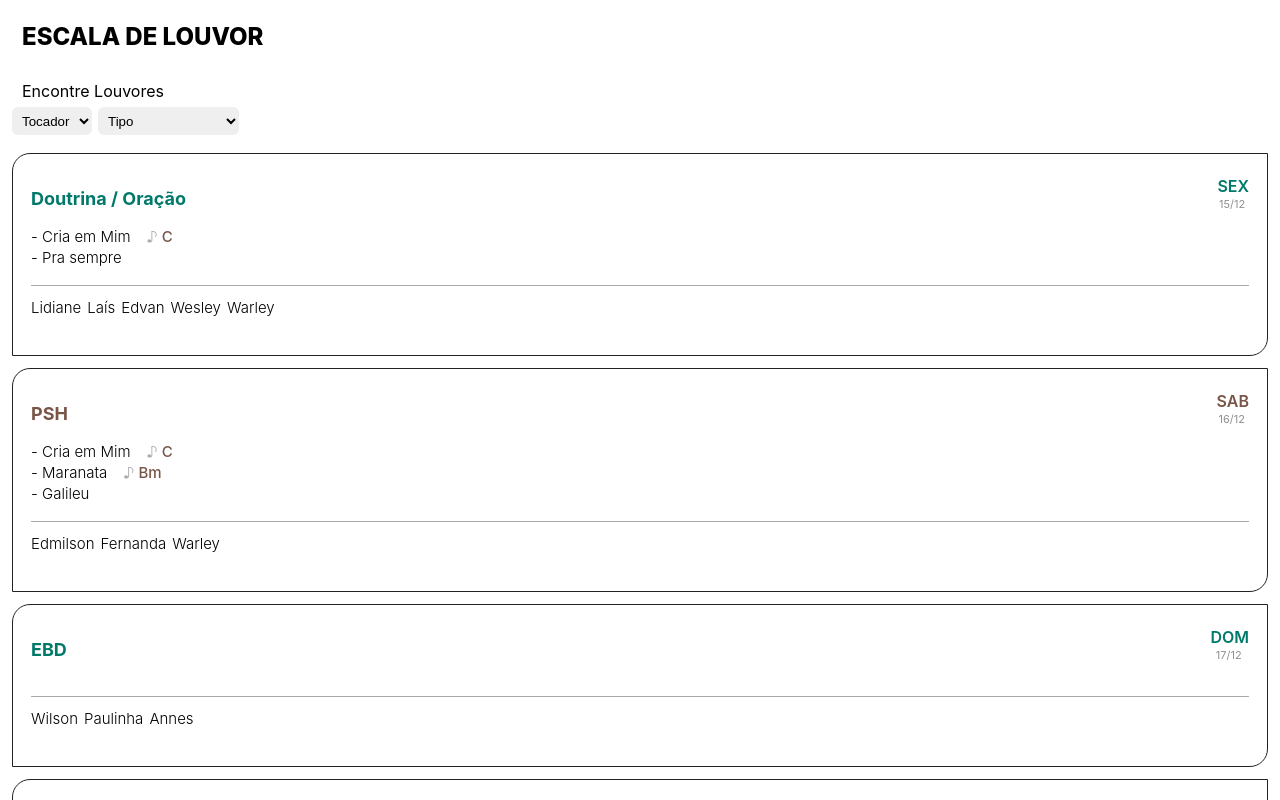
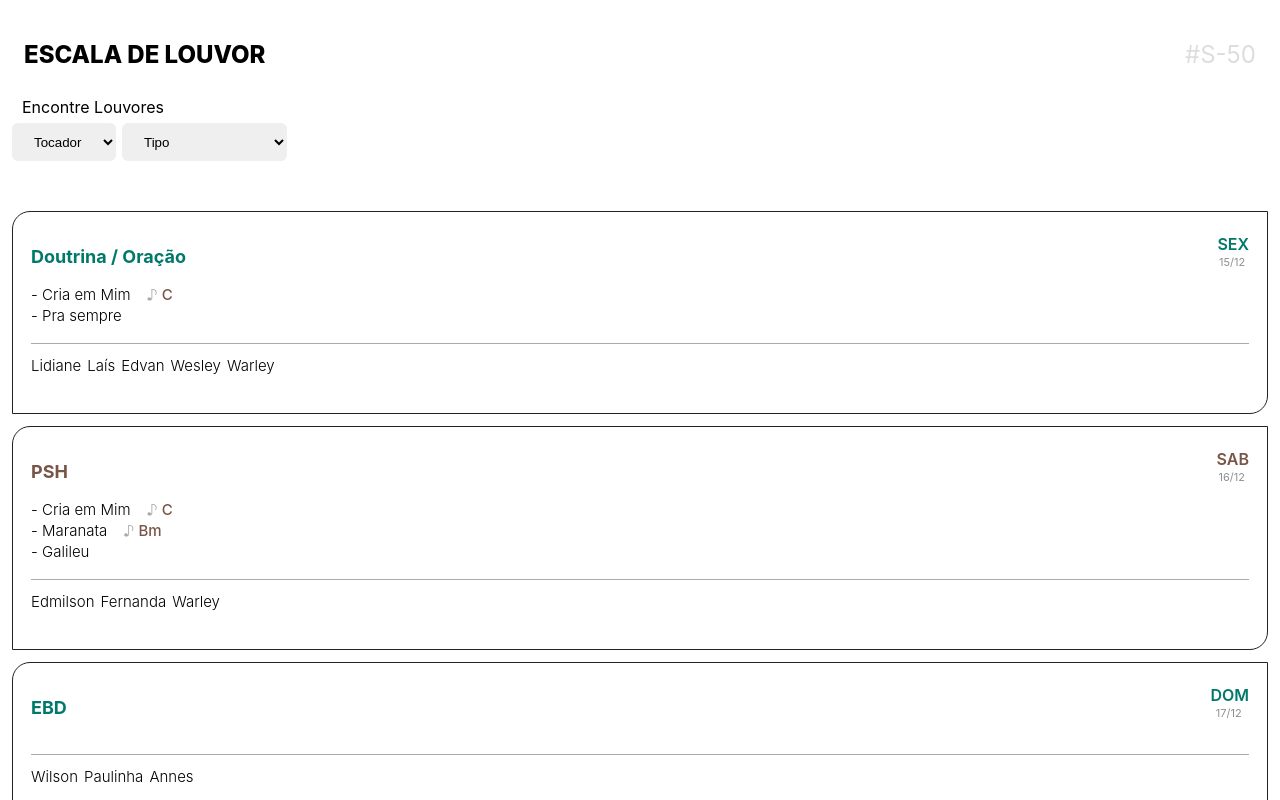
Before and after one commit to hupernikomen/scalepraise, a React (Create React App) app: page / in a window 1280 px wide. Shown: the top 800 px of the page. Built offline with nearby package versions, Linux system fonts and the light colour scheme.

Commit message:
Postagem

```diff
--- a/src/App.js
+++ b/src/App.js
@@ -45,7 +45,6 @@ export default function App() {
     const listatocador = listaTipo.filter((item) => item.tocadores?.indexOf(tocador) > -1);
 
     const posicao = index - Math.floor(index / listatocador.length) * listatocador.length;
-    console.log(posicao);
     return listatocador[posicao];
   };
 
@@ -195,19 +194,22 @@ export default function App() {
 
   return (
     <div style={{ padding: 12 }}>
-      <h1 style={{ margin: '10px', marginBottom: '30px', fontSize: 24, fontWeight: 800 }}>ESCALA DE LOUVOR</h1>
+      <div style={{ display: 'flex', alignItems: 'center', justifyContent: 'space-between', padding: '12px' }}>
+        <h1 style={{ fontSize: 24, fontWeight: 800 }}>ESCALA DE LOUVOR</h1>
+        <span style={{ fontSize: 24, color: '#ddd' }}>#S-{posicaoLouvor}</span>
+      </div>
 
-      <div>
+      <div style={{ marginBottom: 50 }}>
         <label style={{ margin: '10px' }}>Encontre Louvores</label>
         <div style={{ display: 'flex', margin: '6px 0', gap: 6 }}>
-          <select style={{ height: 28, padding: '6px', borderRadius: 6, border: 0, outline: 'none' }} onChange={(e) => setTocador(e.target.value)}>
+          <select style={{ height: 38, padding: '0 18px', borderRadius: 6, border: 0, outline: 'none' }} onChange={(e) => setTocador(e.target.value)}>
             <option>Tocador</option>
             {tocadores.map((tocador, index) => (
               <option key={index}>{tocador}</option>
             ))}
           </select>
 
-          <select style={{ height: 28, padding: '6px', borderRadius: 6, border: 0, outline: 'none' }} onChange={(e) => setTipoLouvor(e.target.value)}>
+          <select style={{ height: 38, padding: '0 18px', borderRadius: 6, border: 0, outline: 'none' }} onChange={(e) => setTipoLouvor(e.target.value)}>
             <option>Tipo</option>
             <option value={'preludio'}>Prelúdio</option>
             <option value={'primeiromomento'}>Primeiro Momento</option>
```
